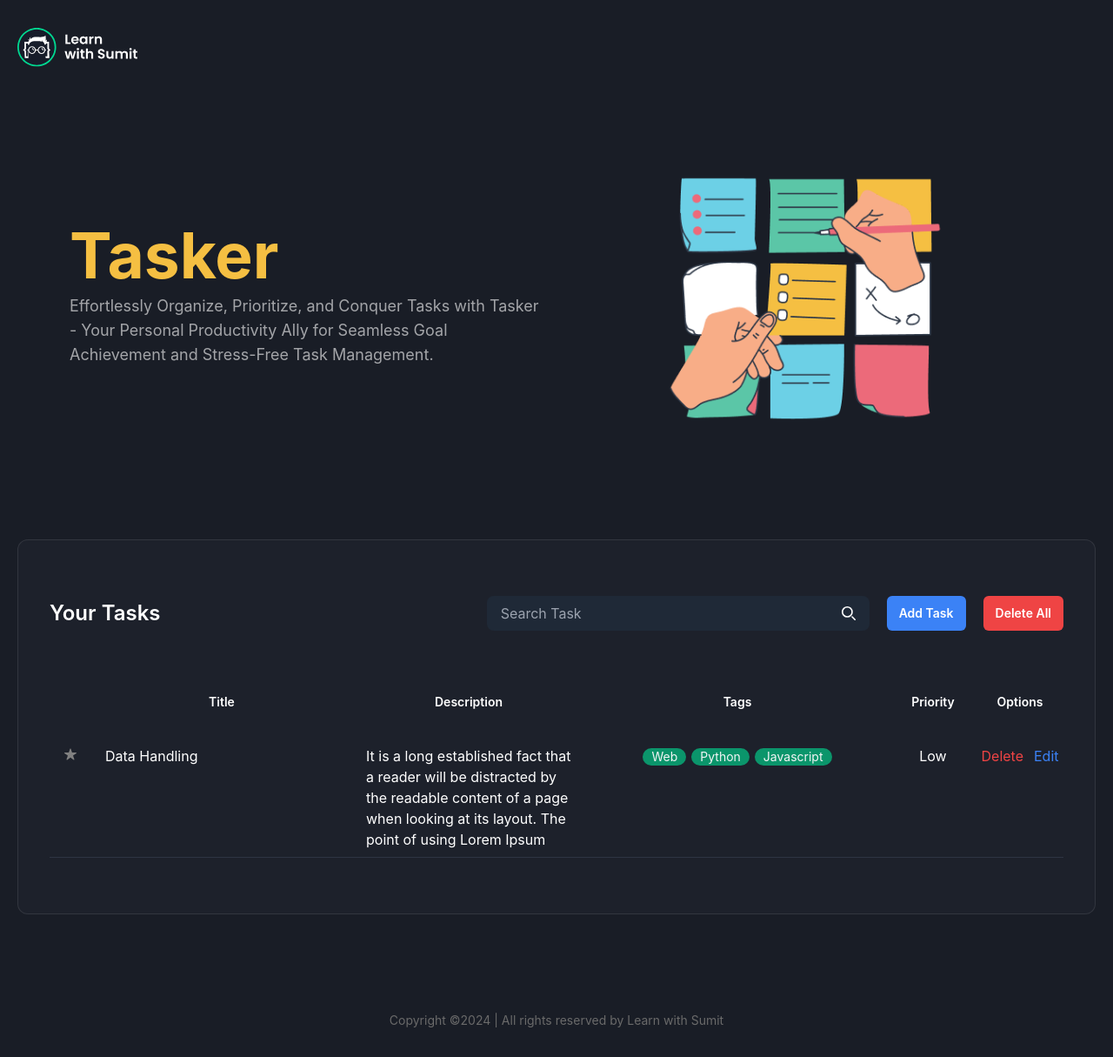
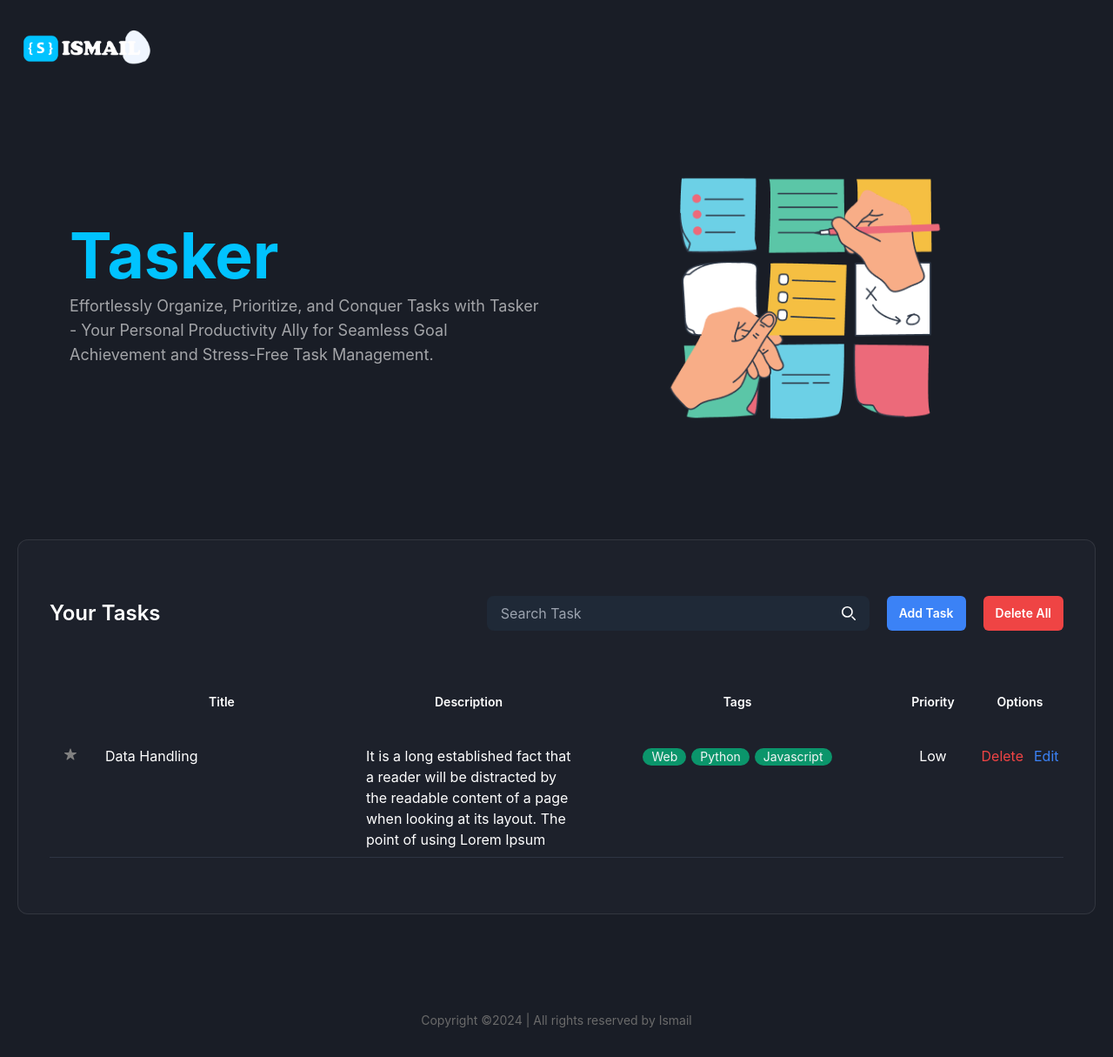
Before and after one commit to khandokarIsmailDev/Task-app-react, a React (Vite) app: page / in a window 1280 px wide. Shown: the whole page at 87% size. Built offline with nearby package versions, Linux system fonts and the light colour scheme.

Commit message:
first commit

```diff
--- a/src/App.jsx
+++ b/src/App.jsx
@@ -15,8 +15,9 @@ const App = () => {
     <TaskContext.Provider value={{state,dispatch}}>
       <Toaster position="top-center" reverseOrder={false} />
       <Page />
-      </TaskContext.Provider>
+       </TaskContext.Provider>
     </>
+
   );
 };
 
--- a/src/components/Footer.jsx
+++ b/src/components/Footer.jsx
@@ -5,7 +5,7 @@ const Footer = () => {
     <footer className="py-6 md:py-8">
       <div className="container mx-auto">
         <p className="text-center text-xs text-[#6A6A6A] lg:text-sm">
-          Copyright ©2024 | All rights reserved by Learn with Sumit
+          Copyright ©2024 | All rights reserved by Ismail
         </p>
       </div>
     </footer>
--- a/src/components/Header.jsx
+++ b/src/components/Header.jsx
@@ -1,5 +1,5 @@
 import React from 'react';
-import Logo from '../assets/lws-logo-en.svg'
+import Logo from '../assets/logo.png'
 
 const Header = () => {
     return (
--- a/src/components/Hero.jsx
+++ b/src/components/Hero.jsx
@@ -16,7 +16,7 @@ const Hero = () => {
             />
           </div>
           <div>
-            <h1 className="mb-1.5 text-[56px] font-bold leading-none text-[#F5BF42] lg:text-[73px]">
+            <h1 className="mb-1.5 text-[56px] font-bold leading-none text-[#00C3FF] lg:text-[73px]">
               Tasker
             </h1>
             <p className="text-lg my-2 opacity-60">
```
Also changed, not shown: src/assets/logo.png (added).
